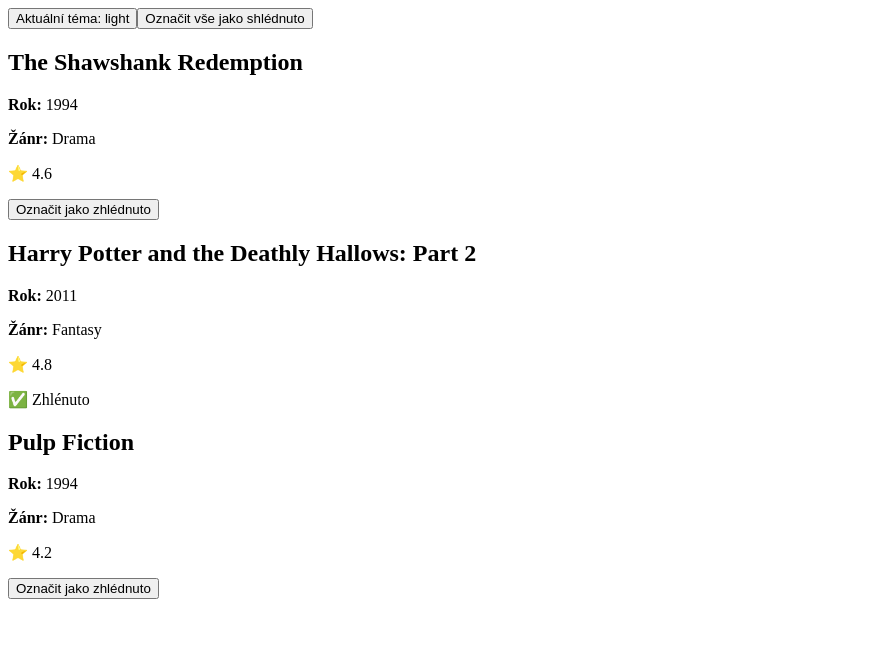
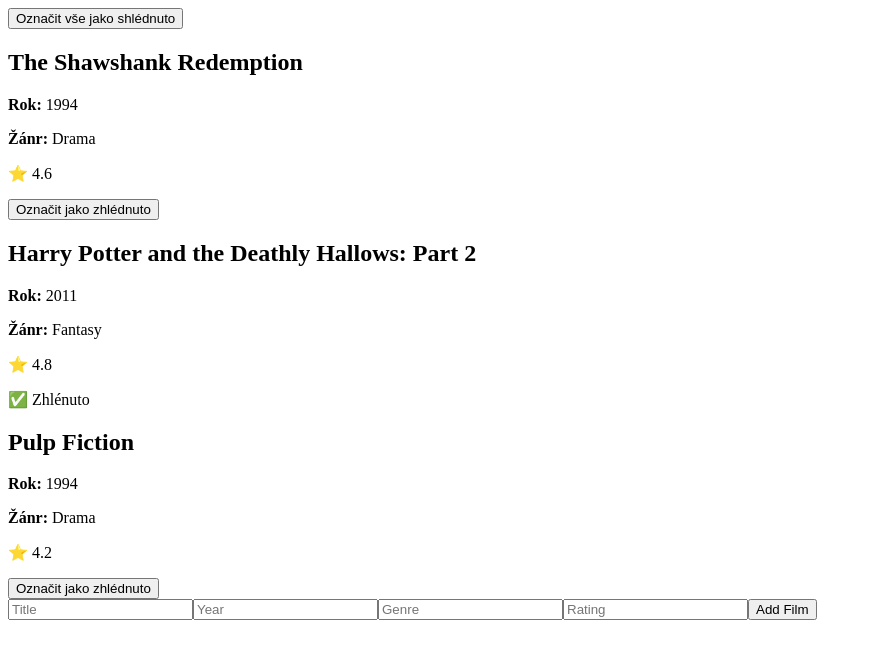
Before and after one commit to pydt00/react-project-pydt00, a React (Vite) app: page / in a window 1280 px wide. Shown: the top 658 px of the page, without its empty margins (0-872 px from the left). Built offline with nearby package versions, Linux system fonts and the light colour scheme.

Commit message:
feat: stav filmu přes context

```diff
--- a/src/App.tsx
+++ b/src/App.tsx
@@ -1,14 +1,9 @@
 import FilmList from "./components/FilmList";
-import { ThemeButton, ThemeProvider } from "./components/Random";
 
 export default function App() {
   return (
     <>
-      {/* <h1>Film Watchlist</h1>
-      <FilmList/> */}
-      <ThemeProvider children={
-        <FilmList/>
-      }/>
+      <FilmList/>
     </>
   );
 }
--- a/src/components/FilmCard.tsx
+++ b/src/components/FilmCard.tsx
@@ -3,7 +3,7 @@
 type Props = {
     key: string
     film: Film,
-    onToggle: (title:string) => void;
+    onToggle: (id: number) => void;
 }
 
 export default function FilmCard(p : Props) {
@@ -16,7 +16,7 @@
             {p.film.watched ?
                 <p><span>✅</span> Zhlénuto</p>
             :
-                <button onClick={() => {p.onToggle(p.film.title)}}>
+                <button onClick={() => {p.onToggle(p.film.id)}}>
                     Označit jako zhlédnuto
                 </button>
             }
--- a/src/components/FilmList.tsx
+++ b/src/components/FilmList.tsx
@@ -1,40 +1,38 @@
 import FilmCard from '@/components/FilmCard.tsx';
-import type { Film } from '../types/Film.tsx';
-import { useWatchlist } from '@/hooks/useWatchlist.tsx';
-import { ThemeButton } from './Random.tsx';
-
-const initialFilms: Film[] = [
-    {
-        title: "The Shawshank Redemption",
-        year: 1994,
-        genre: "Drama",
-        rating: 4.6,
-        watched: false,
-    }, {
-        title: "Harry Potter and the Deathly Hallows: Part 2",
-        year: 2011,
-        genre: "Fantasy",
-        rating: 4.8,
-        watched: true,
-    }, {
-        title: "Pulp Fiction",
-        year: 1994,
-        genre: "Drama",
-        rating: 4.2,
-        watched: false,
-    }
-];
+import { WatchlistContext } from '@/context/WatchlistProvider.tsx';
+import { useContext } from 'react';
+import { useState } from 'react';
 
 export default function FilmList() {
-    const {films, toggleWatched, setAllAsWatched} = useWatchlist(initialFilms);
+    const { films, addFilm, toggleWatched, setAllAsWatched } = useContext(WatchlistContext);
+
+    const [title, setTitle] = useState('');
+    const [year, setYear] = useState('');
+    const [genre, setGenre] = useState('');
+    const [rating, setRating] = useState('');
+
+    const handleAdd = () => {
+        if (!title || !year || !genre || !rating) return;
+        addFilm(title, Number(year), genre, Number(rating));
+        setTitle('');
+        setYear('');
+        setGenre('');
+        setRating('');
+    };
 
     return (
         <div>
-            <ThemeButton/>
             <button onClick={setAllAsWatched}>Označit vše jako shlédnuto</button>
             {films.map(film => (
                 <FilmCard key={film.title} film={film} onToggle={toggleWatched}/>
             ))}
+            <div>
+                <input value={title} onChange={e => setTitle(e.target.value)} placeholder="Title" />
+                <input value={year} onChange={e => setYear(e.target.value)} placeholder="Year" type="number" />
+                <input value={genre} onChange={e => setGenre(e.target.value)} placeholder="Genre" />
+                <input value={rating} onChange={e => setRating(e.target.value)} placeholder="Rating" type="number" />
+                <button onClick={handleAdd}>Add Film</button>
+            </div>
         </div>
     )
 }
--- a/src/components/Random.tsx
+++ /dev/null
@@ -1,29 +0,0 @@
-import { createContext } from "react";
-import { useState } from "react";
-import type { ReactNode } from "react";
-import { useContext } from "react";
-
-type Theme = 'light' | 'dark';
-
-type ThemeContextValue = {
-  theme: Theme;
-  toggleTheme: () => void;
-};
-
-const ThemeContext = createContext<ThemeContextValue>({ theme: 'light', toggleTheme: () => {} });
-
-export function ThemeProvider({ children }: { children: ReactNode }) {
-  const [theme, setTheme] = useState<'light' | 'dark'>('light');
-  const toggleTheme = () => setTheme((t) => t === 'light' ? 'dark' : 'light');
-
-  return (
-    <ThemeContext.Provider value={{ theme, toggleTheme }}>
-      {children}
-    </ThemeContext.Provider>
-  );
-}
-
-export function ThemeButton() {
-  const { theme, toggleTheme } = useContext(ThemeContext);
-  return <button onClick={toggleTheme}>Aktuální téma: {theme}</button>;
-}
--- /dev/null
+++ b/src/context/WatchlistProvider.tsx
@@ -0,0 +1,62 @@
+import type { Film } from "@/types/Film"
+import { createContext, useState } from "react";
+import type { ReactNode } from "react";
+
+const mockFilms: Film[] = [
+    {
+        id: 0,
+        title: "The Shawshank Redemption",
+        year: 1994,
+        genre: "Drama",
+        rating: 4.6,
+        watched: false,
+    }, {
+        id: 1,
+        title: "Harry Potter and the Deathly Hallows: Part 2",
+        year: 2011,
+        genre: "Fantasy",
+        rating: 4.8,
+        watched: true,
+    }, {
+        id: 2,
+        title: "Pulp Fiction",
+        year: 1994,
+        genre: "Drama",
+        rating: 4.2,
+        watched: false,
+    }
+];
+
+type WatchlistContextType = {
+    films: Film[];
+    addFilm: (title: string, year: number, genre: string, rating: number) => void;
+    toggleWatched: (id: number) => void;
+    setAllAsWatched: () => void;
+}
+
+export const WatchlistContext = createContext<WatchlistContextType>({} as WatchlistContextType);
+
+export function WatchlistProvider({ children }:{ children: ReactNode }) {
+    const [films, setFilms] = useState(mockFilms);
+    const [maxId, setMaxId] = useState(mockFilms.length);
+
+    const addFilm = (title: string, year: number, genre: string, rating: number) => {
+        const newFilm : Film = {id: maxId, title, year, genre, rating, watched: false};
+        setFilms(prev => [...prev, newFilm]);
+        setMaxId(prev => prev + 1);
+    }
+
+    const toggleWatched = (id: number) => {
+        setFilms(films.map((film) => film.id === id ? { ...film, watched: !film.watched} : film));
+    }
+
+    const setAllAsWatched = () => {
+        setFilms((prev) => prev.map(film => ({...film, watched: true})));
+    }
+
+    return (
+        <WatchlistContext.Provider value={{ films, addFilm, toggleWatched, setAllAsWatched }}>
+            { children }
+        </WatchlistContext.Provider>
+    )
+}
--- a/src/hooks/useWatchlist.tsx
+++ b/src/hooks/useWatchlist.tsx
@@ -1,5 +1,7 @@
 import type { Film } from "@/types/Film";
 import { useEffect, useState } from "react";
+
+// UNUSED
 
 export function useWatchlist(initialFilms : Film[]) {
     const [films, setFilms] = useState(initialFilms);
--- a/src/main.tsx
+++ b/src/main.tsx
@@ -1,9 +1,12 @@
 import { StrictMode } from 'react';
 import { createRoot } from 'react-dom/client';
 import App from './App';
+import { WatchlistProvider } from './context/WatchlistProvider';
 
 createRoot(document.getElementById('root')!).render(
   <StrictMode>
-    <App />
+    <WatchlistProvider>
+      <App />
+    </WatchlistProvider>
   </StrictMode>
 );
--- a/src/types/Film.tsx
+++ b/src/types/Film.tsx
@@ -1,4 +1,5 @@
 export type Film = {
+    id: number;
     title: string;
     year: number;
     genre: string;
```
